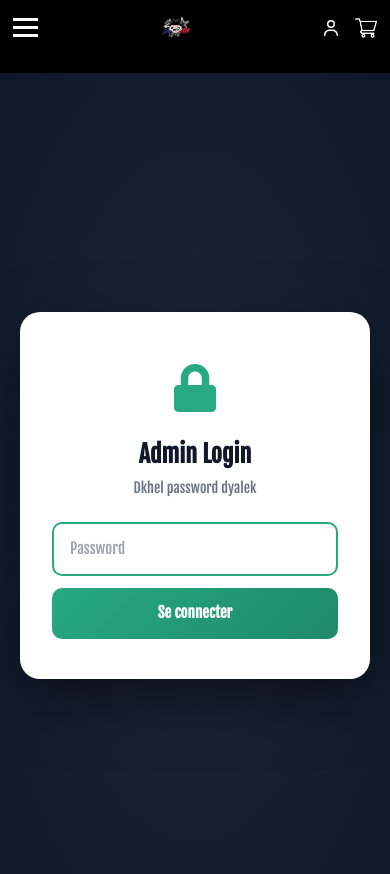
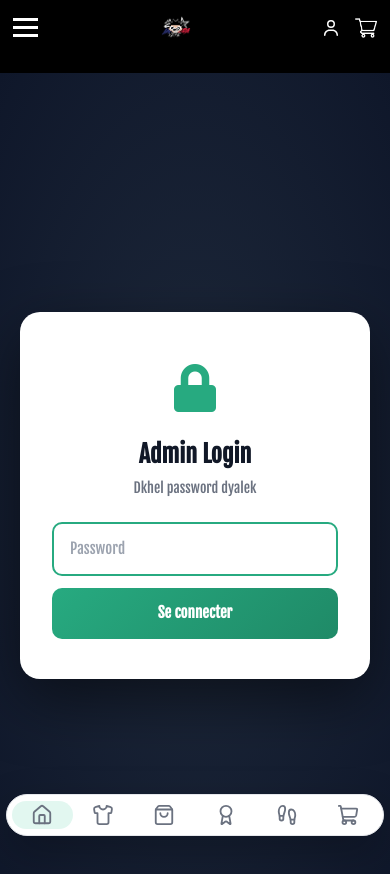
Before and after one commit to Abdoab49/ecommerce-frontend, a React (Create React App) app: page /admin in a window 390 px wide. Shown: the top 874 px of the page. Built offline with nearby package versions, Linux system fonts and the light colour scheme; some icons are missing; a web font is replaced by a local one.

Commit message:
Add: FloatingNav (mobile only)

```diff
--- a/package.json
+++ b/package.json
@@ -19,7 +19,9 @@
     "@testing-library/react": "^13.4.0",
     "@testing-library/user-event": "^13.5.0",
     "firebase": "^12.14.0",
+    "framer-motion": "^14.3.0",
     "gsap": "^3.15.0",
+    "lucide-react": "^1.58.0",
     "nodemailer": "^10.1.0",
     "parallax-js": "^3.1.0",
     "react": "^18.3.1",
--- a/src/App.js
+++ b/src/App.js
@@ -1,17 +1,13 @@
 // src/App.jsx
 import React from 'react';
 import './App.css';
-import {
-    BrowserRouter,
-    Routes,
-    Route
-} from 'react-router-dom';
+import { BrowserRouter, Routes, Route } from 'react-router-dom';
 
 /* COMPONENTS */
 import Navbar from './Components/Navbar/Navbar';
+import FloatingNav from './Components/FloatingNav/FloatingNav';   // ✅ JDID
 import NotificationBell from './Components/NotificationBell/NotificationBell';
 import ScrollToTop from './Components/ScrollToTop/ScrollToTop';
-import MyOrdersButton from './Components/MyOrdersButton/MyOrdersButton';   // ✅ ZID HADI
 
 /* PAGES */
 import Shop from './pages/Shop';
@@ -31,14 +27,10 @@ import Jackets from './pages/Jackets';
 import Shoes from './pages/Shoes';
 
 /* BANNERS */
-import men_banner from './Components/Assets/banner_mens.png';
-import women_banner from './Components/Assets/banner_women.png';
 import kid_banner from './Components/Assets/banner_kids.png';
 
 /* CONTEXT */
 import ShopContextProvider from './Context/ShopContext';
-
-const shoes_banner = "/Assets/ShoeStore/background8.png";
 
 function App() {
     return (
@@ -50,9 +42,6 @@ function App() {
                     <div className="app-content">
                         <Navbar />
                         <NotificationBell />
-
-                        {/* ✅ Button "My Orders" — Floating f Jnab */}
-                        <MyOrdersButton />
 
                         <Routes>
                             <Route path='/' element={<Shop />} />
@@ -72,6 +61,9 @@ function App() {
                             <Route path='/orders' element={<Orders />} />
                             <Route path='/admin' element={<Admin />} />
                         </Routes>
+
+                        {/* ✅ FloatingNav — Ghir f Mobile */}
+                        <FloatingNav />
                     </div>
                 </div>
             </BrowserRouter>
--- /dev/null
+++ b/src/Components/FloatingNav/FloatingNav.css
@@ -0,0 +1,142 @@
+/* ============================================
+   ✅ FLOATING NAV — Wrapper
+   ============================================ */
+.floating-nav-wrapper {
+  position: fixed;
+  bottom: 16px;
+  left: 50%;
+  transform: translateX(-50%);
+  z-index: 1000;
+  width: 100%;
+  max-width: 500px;
+  padding: 0 12px;
+}
+
+/* ============================================
+   ✅ CONTAINER — Pill
+   ============================================ */
+.floating-nav-container {
+  position: relative;
+  display: flex;
+  align-items: center;
+  justify-content: space-between;
+  background: #ffffff;
+  border: 1px solid #e5e7eb;
+  border-radius: 50px;
+  padding: 6px;
+  box-shadow: 0 15px 40px rgba(0, 0, 0, 0.25);
+}
+
+/* ============================================
+   ✅ BUTTON
+   ============================================ */
+.floating-nav-btn {
+  position: relative;
+  display: flex;
+  flex-direction: column;
+  align-items: center;
+  justify-content: center;
+  flex: 1;
+  padding: 8px 4px;
+  background: transparent;
+  border: none;
+  cursor: pointer;
+  color: #6b7280;
+  font-family: inherit;
+  transition: color 0.2s;
+  z-index: 2;
+}
+
+.floating-nav-btn:hover {
+  color: #000000;
+}
+
+.floating-nav-icon {
+  position: relative;
+  z-index: 10;
+  display: flex;
+  align-items: center;
+  justify-content: center;
+}
+
+/* ✅ Label — Makhfi f screens sghira */
+.floating-nav-label {
+  font-size: 10px;
+  font-weight: 600;
+  margin-top: 2px;
+  letter-spacing: 0.3px;
+  display: none;   /* ❌ Makhfi */
+}
+
+/* ✅ Label — Kayban f screens kbar */
+@media (min-width: 400px) {
+  .floating-nav-label {
+    display: block;
+  }
+}
+
+/* ============================================
+   ✅ SLIDING INDICATOR — Khdar
+   ============================================ */
+.floating-nav-indicator {
+  position: absolute;
+  top: 6px;
+  bottom: 6px;
+  border-radius: 50px;
+  background: rgba(16, 185, 129, 0.12);   /* Khdar fatesh */
+  z-index: 1;
+  pointer-events: none;
+}
+
+/* ============================================
+   ✅ MOBILE ONLY — Makhfi f Desktop
+   ============================================ */
+@media (min-width: 769px) {
+  .floating-nav-wrapper {
+    display: none !important;
+  }
+}
+
+/* ============================================
+   ✅ MOBILE
+   ============================================ */
+@media (max-width: 768px) {
+  .floating-nav-wrapper {
+    bottom: 12px;
+    max-width: 100%;
+    padding: 0 8px;
+  }
+
+  .floating-nav-container {
+    padding: 5px;
+    border-radius: 40px;
+  }
+
+  .floating-nav-btn {
+    padding: 6px 2px;
+  }
+
+  .floating-nav-label {
+    font-size: 9px;
+  }
+}
+
+@media (max-width: 480px) {
+  .floating-nav-wrapper {
+    bottom: 8px;
+    padding: 0 6px;
+  }
+
+  .floating-nav-container {
+    padding: 4px;
+    border-radius: 32px;
+  }
+
+  .floating-nav-btn {
+    padding: 5px 2px;
+  }
+
+  .floating-nav-label {
+    font-size: 8px;
+  }
+}
--- /dev/null
+++ b/src/Components/FloatingNav/FloatingNav.jsx
@@ -0,0 +1,106 @@
+// src/Components/FloatingNav/FloatingNav.jsx
+import React, { useState, useRef, useEffect } from 'react';
+import { useNavigate, useLocation } from 'react-router-dom';
+import { motion } from 'framer-motion';
+import {
+  Home,
+  Shirt,
+  ShoppingBag,
+  Award,
+  Footprints,
+  ShoppingCart,
+} from 'lucide-react';
+import './FloatingNav.css';
+
+const FloatingNav = () => {
+  const navigate = useNavigate();
+  const location = useLocation();
+  const containerRef = useRef(null);
+  const btnRefs = useRef([]);
+
+  // ✅ Nav Items — Options dyalek
+  const items = [
+    { id: 0, icon: <Home size={22} />,         label: 'Shop',      path: '/' },
+    { id: 1, icon: <Shirt size={22} />,        label: 'Men',       path: '/mens' },
+    { id: 2, icon: <ShoppingBag size={22} />,  label: 'Jackets',   path: '/womens' },
+    { id: 3, icon: <Award size={22} />,        label: 'Casquette', path: '/casquette' },
+    { id: 4, icon: <Footprints size={22} />,   label: 'Shoes',     path: '/shoes' },
+    { id: 5, icon: <ShoppingCart size={22} />, label: 'Cart',      path: '/cart' },
+  ];
+
+  // ✅ Active Index — 3la 7sab URL
+  const currentIdx = items.findIndex((item) => item.path === location.pathname);
+  const [active, setActive] = useState(
+    currentIdx >= 0 ? currentIdx : 0
+  );
+
+  const [indicatorStyle, setIndicatorStyle] = useState({ width: 0, left: 0 });
+
+  // ✅ Update active melli URL kaytbdel
+  useEffect(() => {
+    const idx = items.findIndex((item) => item.path === location.pathname);
+    if (idx >= 0) {
+      setActive(idx);
+    }
+  }, [location.pathname]);
+
+  // ✅ Update indicator position
+  useEffect(() => {
+    const updateIndicator = () => {
+      if (btnRefs.current[active] && containerRef.current) {
+        const btn = btnRefs.current[active];
+        const container = containerRef.current;
+        if (!btn) return;
+
+        const btnRect = btn.getBoundingClientRect();
+        const containerRect = container.getBoundingClientRect();
+
+        setIndicatorStyle({
+          width: btnRect.width,
+          left: btnRect.left - containerRect.left,
+        });
+      }
+    };
+
+    updateIndicator();
+    window.addEventListener('resize', updateIndicator);
+    return () => window.removeEventListener('resize', updateIndicator);
+  }, [active]);
+
+  const handleClick = (index) => {
+    setActive(index);
+    navigate(items[index].path);
+  };
+
+  return (
+    <div className="floating-nav-wrapper">
+      <div
+        ref={containerRef}
+        className="floating-nav-container"
+      >
+        {items.map((item, index) => (
+          <button
+            key={item.id}
+            ref={(el) => (btnRefs.current[index] = el)}
+            onClick={() => handleClick(index)}
+            className="floating-nav-btn"
+            aria-label={item.label}
+            type="button"
+          >
+            <div className="floating-nav-icon">{item.icon}</div>
+            <span className="floating-nav-label">{item.label}</span>
+          </button>
+        ))}
+
+        {/* ✅ Sliding Active Indicator */}
+        <motion.div
+          animate={indicatorStyle}
+          transition={{ type: 'spring', stiffness: 400, damping: 30 }}
+          className="floating-nav-indicator"
+        />
+      </div>
+    </div>
+  );
+};
+
+export default FloatingNav;
```
Also changed, not shown: 1 other file (tests, documents, lock files or other folders).
